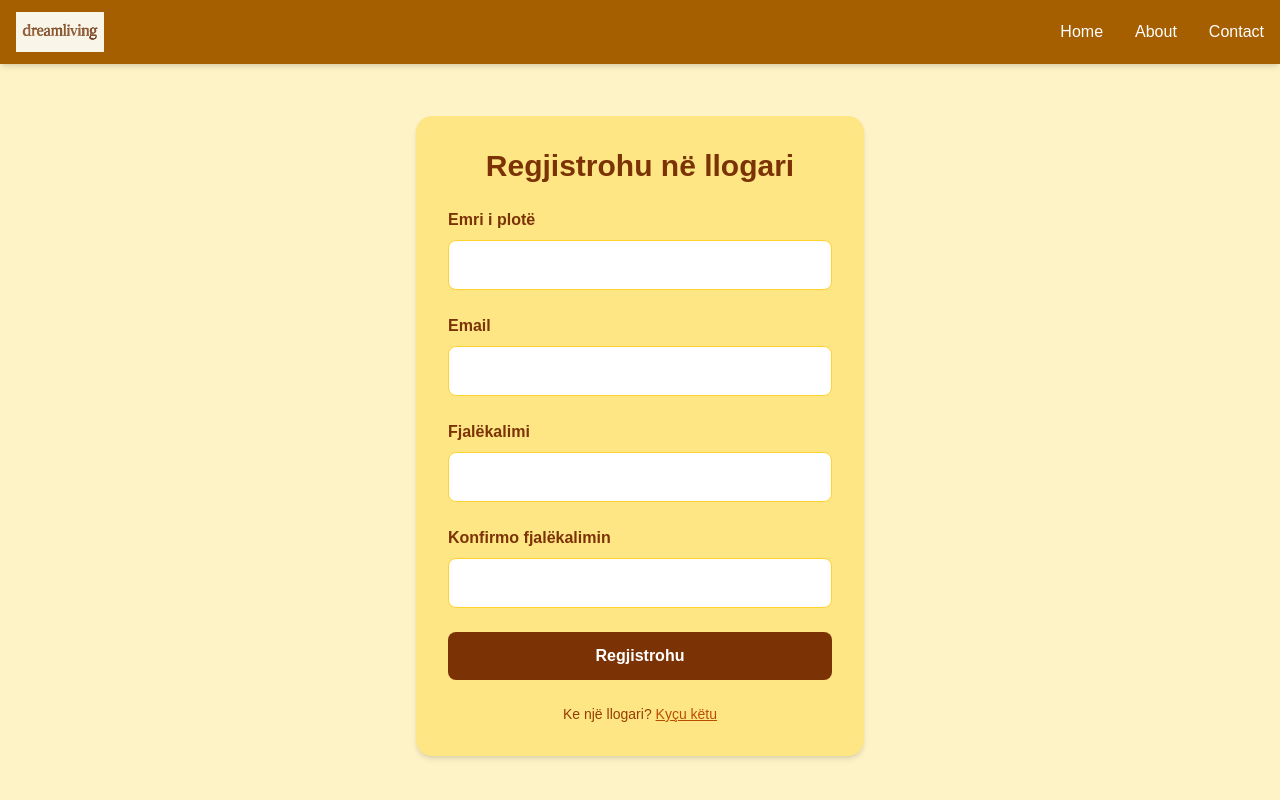
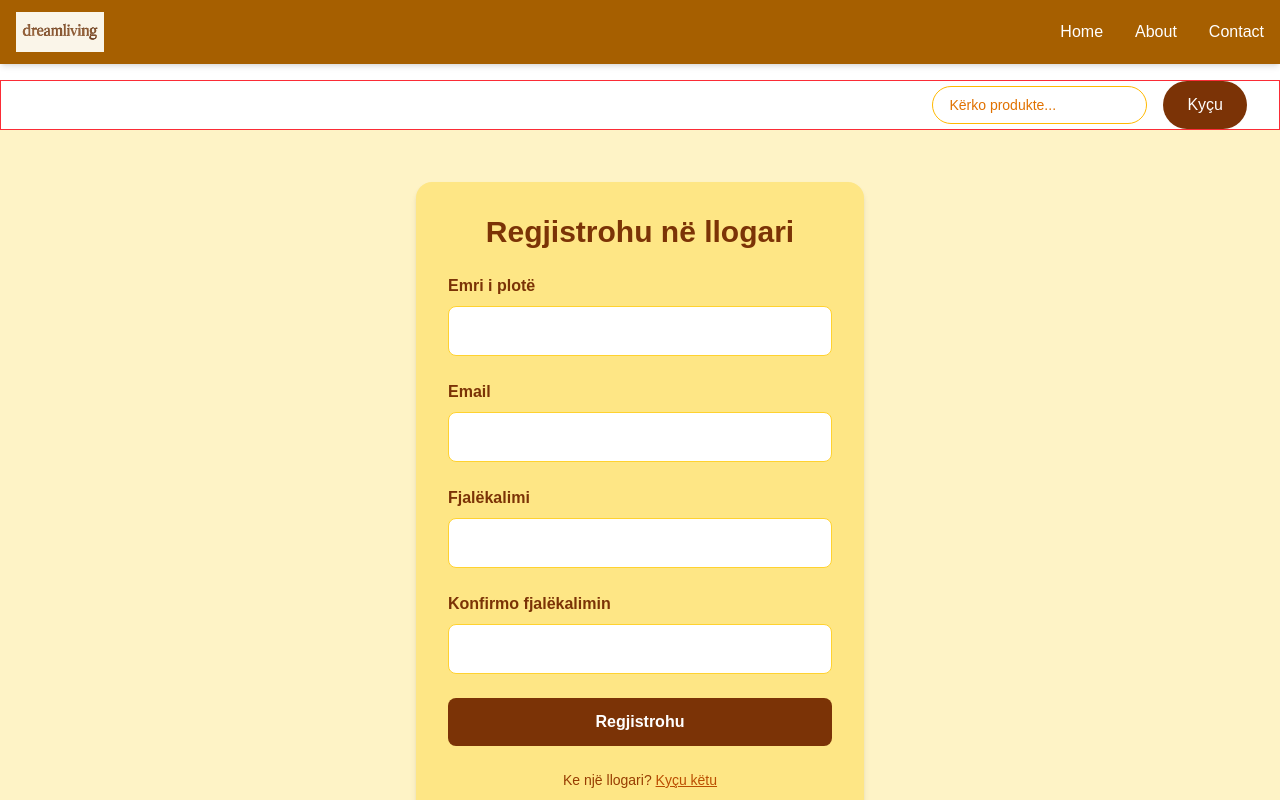
Before and after one commit to eraazeqaj/FurnitureShopping, a Next.js app: page /Forms/Registerform in a window 1280 px wide. Shown: the top 800 px of the page. Built offline with nearby package versions, Linux system fonts and the light colour scheme.

Commit message:
Worked on the MainLayout

```diff
--- a/src/components/MainLayout/index.tsx
+++ b/src/components/MainLayout/index.tsx
@@ -1,7 +1,9 @@
 import Head from "next/head";
+import Link from "next/link";
 import { ReactNode } from "react";
 import Header from "@/components/Header";
 import Footer from "@/components/Footer";
+import Button from "@/components/Shared/Button";
 
 interface Props {
   children?: ReactNode;
@@ -14,7 +16,7 @@ export function MainLayout({ children, name }: Props) {
       <Head>
         <title>{name}</title>
       </Head>
-      <div className="flex flex-col min-h-screen">
+      <div className="flex flex-col min-h-screen bg-white">
         <Header
           logoSrc="/logo.svg"
           navItems={[
@@ -24,8 +26,29 @@ export function MainLayout({ children, name }: Props) {
           ]}
         />
 
-        {/* Adjust pt-16 to equal header height (64px) */}
-        <main className="flex-1 pt-16">
+      <div className="w-full flex justify-end items-center gap-4 px-8 mt-20 border border-red-500">
+  <input
+    type="text"
+    placeholder="Kërko produkte..."
+    className="px-4 py-2 border border-amber-400 rounded-full text-sm text-amber-900 placeholder:text-amber-600 focus:outline-none focus:ring-2 focus:ring-amber-500"
+    onKeyDown={(e) => {
+      if (e.key === "Enter") {
+        console.log("Search for:", (e.target as HTMLInputElement).value);
+      }
+    }}
+  />
+  <Link href="/register">
+    <Button
+      text="Kyçu"
+      variant="primary"
+      type="button"
+    />
+  </Link>
+</div>
+
+
+
+        <main className="flex-1">
           {children}
         </main>
 
--- a/src/pages/Forms/Registerform/index.tsx
+++ b/src/pages/Forms/Registerform/index.tsx
@@ -132,7 +132,7 @@ export default function RegisterForm() {
 
         <p className="text-center text-sm text-amber-800">
           Ke një llogari?{" "}
-          <a href="/sign-in" className="text-amber-700 underline font-medium">
+          <a href="/login" className="text-amber-700 underline font-medium">
             Kyçu këtu
           </a>
         </p>
```
